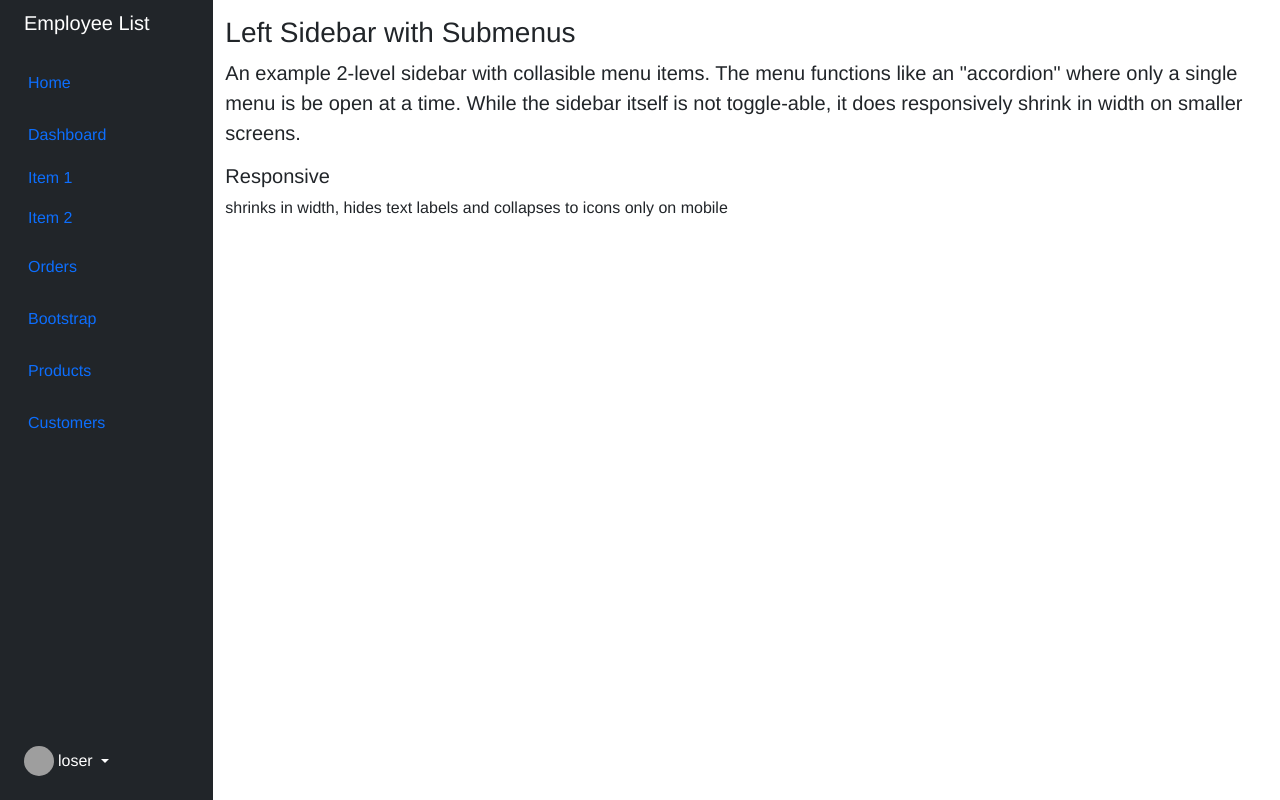
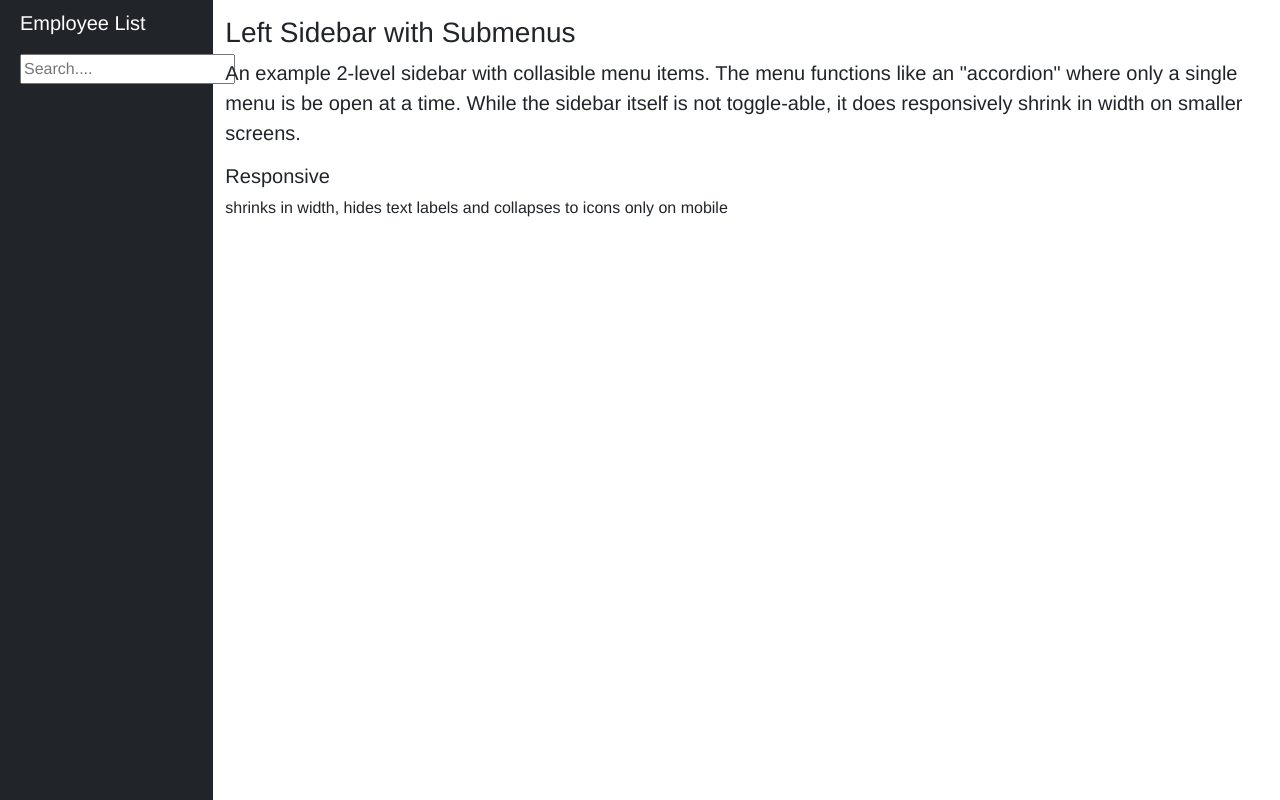
Before and after one commit to srabon0/office-assesment, a Vue app: page / in a window 1280 px wide. Built offline with nearby package versions, Linux system fonts and the light colour scheme; grey boxes are pictures that could not be loaded.

Commit message:
first commit of the task

```diff
--- a/src/App.vue
+++ b/src/App.vue
@@ -2,86 +2,7 @@
   <div id="app">
     <div class="container-fluid">
     <div class="row flex-nowrap">
-        <div class="col-auto col-md-3 col-xl-2 px-sm-2 px-0 bg-dark">
-            <div class="d-flex flex-column align-items-center align-items-sm-start px-3 pt-2 text-white min-vh-100">
-                <a href="/" class="d-flex align-items-center pb-3 mb-md-0 me-md-auto text-white text-decoration-none">
-                    <span class="fs-5 d-none d-sm-inline">Employee List</span>
-                </a>
-                <ul class="nav nav-pills flex-column mb-sm-auto mb-0 align-items-center align-items-sm-start" id="menu">
-                    <li class="nav-item">
-                        <a href="#" class="nav-link align-middle px-0">
-                            <i class="fs-4 bi-house"></i> <span class="ms-1 d-none d-sm-inline">Home</span>
-                        </a>
-                    </li>
-                    <li>
-                        <a href="#submenu1" data-bs-toggle="collapse" class="nav-link px-0 align-middle">
-                            <i class="fs-4 bi-speedometer2"></i> <span class="ms-1 d-none d-sm-inline">Dashboard</span> </a>
-                        <ul class="collapse show nav flex-column ms-1" id="submenu1" data-bs-parent="#menu">
-                            <li class="w-100">
-                                <a href="#" class="nav-link px-0"> <span class="d-none d-sm-inline">Item</span> 1 </a>
-                            </li>
-                            <li>
-                                <a href="#" class="nav-link px-0"> <span class="d-none d-sm-inline">Item</span> 2 </a>
-                            </li>
-                        </ul>
-                    </li>
-                    <li>
-                        <a href="#" class="nav-link px-0 align-middle">
-                            <i class="fs-4 bi-table"></i> <span class="ms-1 d-none d-sm-inline">Orders</span></a>
-                    </li>
-                    <li>
-                        <a href="#submenu2" data-bs-toggle="collapse" class="nav-link px-0 align-middle ">
-                            <i class="fs-4 bi-bootstrap"></i> <span class="ms-1 d-none d-sm-inline">Bootstrap</span></a>
-                        <ul class="collapse nav flex-column ms-1" id="submenu2" data-bs-parent="#menu">
-                            <li class="w-100">
-                                <a href="#" class="nav-link px-0"> <span class="d-none d-sm-inline">Item</span> 1</a>
-                            </li>
-                            <li>
-                                <a href="#" class="nav-link px-0"> <span class="d-none d-sm-inline">Item</span> 2</a>
-                            </li>
-                        </ul>
-                    </li>
-                    <li>
-                        <a href="#submenu3" data-bs-toggle="collapse" class="nav-link px-0 align-middle">
-                            <i class="fs-4 bi-grid"></i> <span class="ms-1 d-none d-sm-inline">Products</span> </a>
-                            <ul class="collapse nav flex-column ms-1" id="submenu3" data-bs-parent="#menu">
-                            <li class="w-100">
-                                <a href="#" class="nav-link px-0"> <span class="d-none d-sm-inline">Product</span> 1</a>
-                            </li>
-                            <li>
-                                <a href="#" class="nav-link px-0"> <span class="d-none d-sm-inline">Product</span> 2</a>
-                            </li>
-                            <li>
-                                <a href="#" class="nav-link px-0"> <span class="d-none d-sm-inline">Product</span> 3</a>
-                            </li>
-                            <li>
-                                <a href="#" class="nav-link px-0"> <span class="d-none d-sm-inline">Product</span> 4</a>
-                            </li>
-                        </ul>
-                    </li>
-                    <li>
-                        <a href="#" class="nav-link px-0 align-middle">
-                            <i class="fs-4 bi-people"></i> <span class="ms-1 d-none d-sm-inline">Customers</span> </a>
-                    </li>
-                </ul>
-                <hr>
-                <div class="dropdown pb-4">
-                    <a href="#" class="d-flex align-items-center text-white text-decoration-none dropdown-toggle" id="dropdownUser1" data-bs-toggle="dropdown" aria-expanded="false">
-                        <img src="https://github.com/mdo.png" alt="hugenerd" width="30" height="30" class="rounded-circle">
-                        <span class="d-none d-sm-inline mx-1">loser</span>
-                    </a>
-                    <ul class="dropdown-menu dropdown-menu-dark text-small shadow" aria-labelledby="dropdownUser1">
-                        <li><a class="dropdown-item" href="#">New project...</a></li>
-                        <li><a class="dropdown-item" href="#">Settings</a></li>
-                        <li><a class="dropdown-item" href="#">Profile</a></li>
-                        <li>
-                            <hr class="dropdown-divider">
-                        </li>
-                        <li><a class="dropdown-item" href="#">Sign out</a></li>
-                    </ul>
-                </div>
-            </div>
-        </div>
+        <SidebarNav></SidebarNav>
         <div class="col py-3">
             <h3>Left Sidebar with Submenus</h3>
             <p class="lead">
@@ -97,9 +18,11 @@
 </template>
 
 <script>
+import SidebarNav from "./components/SidebarNav.vue";
 
 export default {
-  name: 'App',
+    name: "App",
+    components: { SidebarNav }
 }
 </script>
 
--- /dev/null
+++ b/src/components/SidebarNav.vue
@@ -0,0 +1,13 @@
+<template>
+    <div class="col-auto col-md-3 col-xl-2 px-sm-1 px-4 bg-dark">
+            <div class="d-flex flex-column align-items-center align-items-sm-start px-3 pt-2 text-white min-vh-100">
+                <a href="/" class="d-flex align-items-center pb-3 mb-md-0 me-md-auto text-white text-decoration-none">
+                    <span class="fs-5 d-none d-sm-inline">Employee List</span>
+                </a>
+                <ul class="nav nav-pills flex-column mb-sm-auto mb-0 align-items-center align-items-sm-start" id="menu">
+                    <input type="text" placeholder="Search....">
+                </ul>
+                <hr>
+            </div>
+        </div>
+</template>
```
